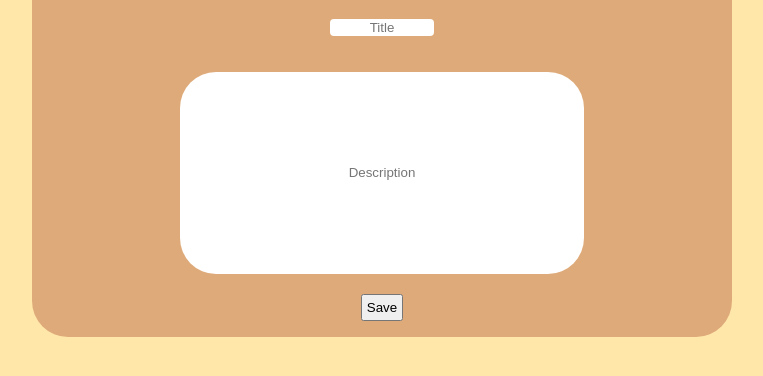
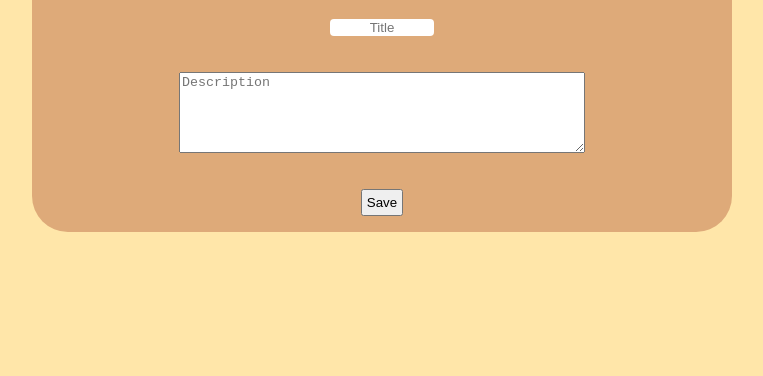
Before and after one commit to MichaelDylst/Notebook-API, a website: page index.html in a window 1280 px wide. Shown: the part 70-446 px from the top of the page, without its empty margins (258-1021 px from the left). Drawn offline with Linux system fonts and the light colour scheme.

Commit message:
changed the input field to a textarea because input fields are 1liners :)

```diff
--- a/index.html
+++ b/index.html
@@ -13,7 +13,7 @@
         </header>
         <div class="notebook-container">
             <input type="text" class="text-field" placeholder="Title" required>
-            <input type="text" class="description-field" placeholder="Description" required>
+            <textarea rows="5" cols="30" class="description-field" placeholder="Description" required></textarea>
             <button class="save-button">Save </button>
         </div>
     </form>
--- a/style/style.css
+++ b/style/style.css
@@ -33,13 +33,12 @@ form{
 }
 
 .description-field{
+    text-align: left;
     width: 400px;
-    height: 200px;
-    margin-bottom: 20px;
-    text-align: center;
-    border:none;
-    border-radius: 36px;
+    height:auto;
+    margin-bottom: 36px;
 }
+
 
 .save-button{
     padding: 4px;
```
